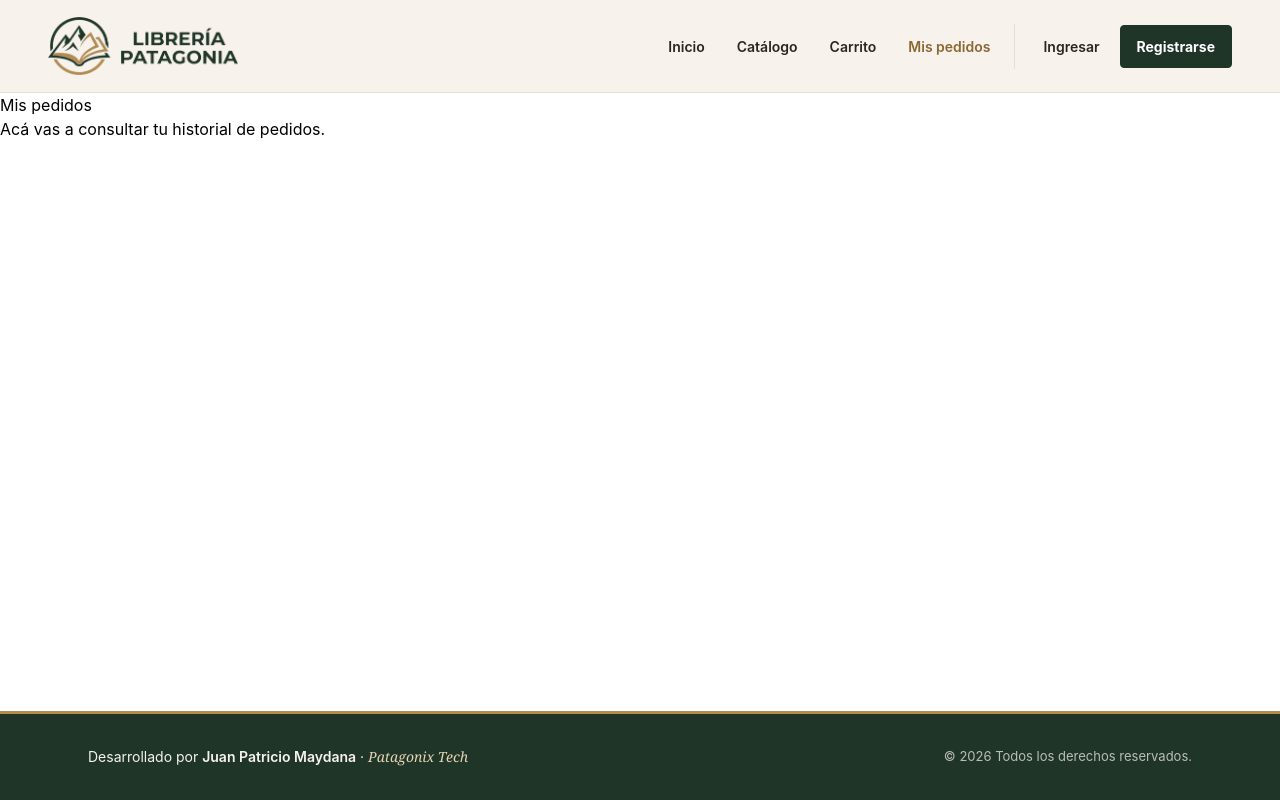
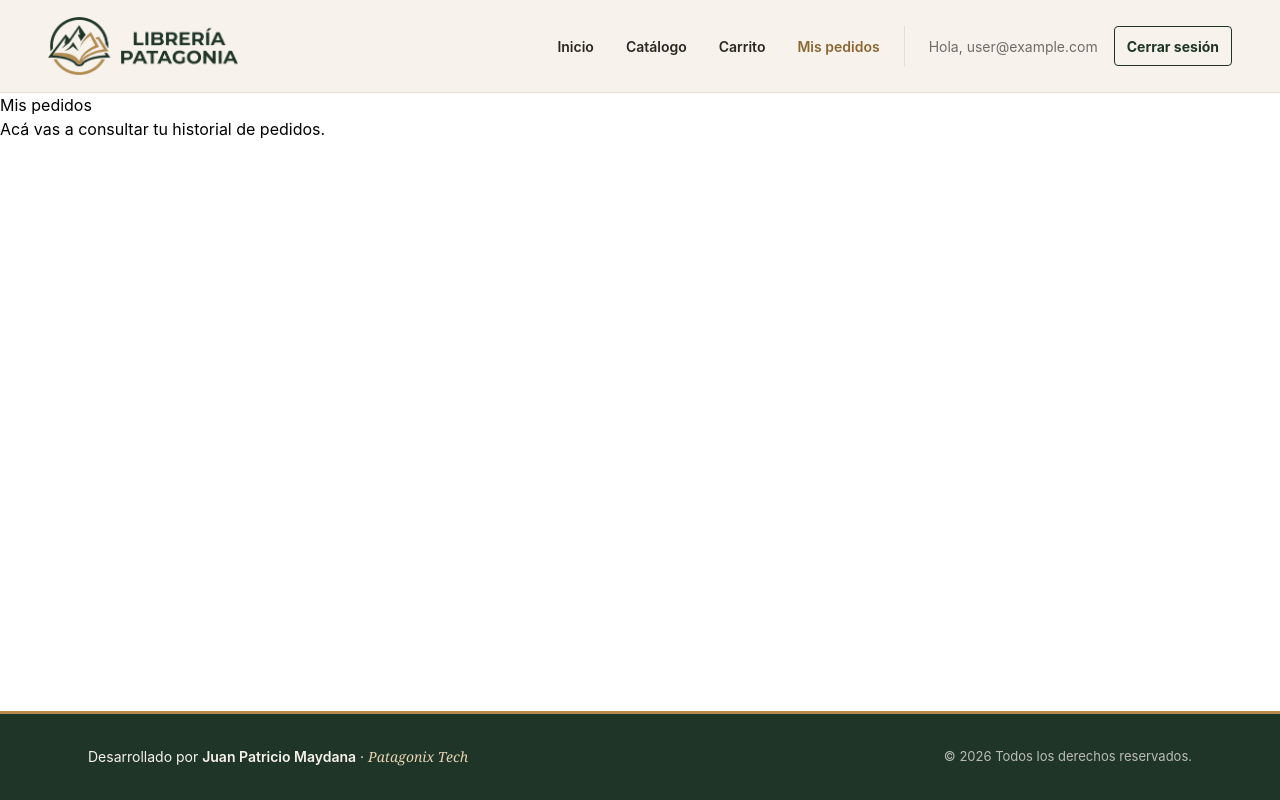
Before and after one commit to jpatriciomaydana/Proyecto-M5-Juan-patricio-Maydana-FT77, a React (Vite) app: page /mis-pedidos in a window 1280 px wide. Built offline with nearby package versions, Linux system fonts and the light colour scheme; no server answers; the database is empty; sample sign-in values are in the browser's storage.

Commit message:
fix: Mostrar saludo y botón de cerrar sesión en el Navbar

```diff
--- a/src/components/layout/Navbar.css
+++ b/src/components/layout/Navbar.css
@@ -121,6 +121,42 @@
     background: #2d4937;
 }
 
+/* Sesión iniciada: saludo y cierre de sesión */
+
+.navbar__greeting {
+    display: block;
+    min-width: 0;
+    padding: 12px 8px;
+    overflow: hidden;
+    color: #706d63;
+    font-size: 14px;
+    text-overflow: ellipsis;
+    white-space: nowrap;
+}
+
+.navbar__logout {
+    display: flex;
+    align-items: center;
+    justify-content: center;
+    min-height: 44px;
+    padding: 10px 16px;
+    border: 1px solid #1f3528;
+    border-radius: 4px;
+    background: transparent;
+    color: #1f3528;
+    font-size: 14px;
+    font-weight: 700;
+    cursor: pointer;
+    transition:
+        background 0.2s ease,
+        color 0.2s ease;
+}
+
+.navbar__logout:hover {
+    background: #1f3528;
+    color: #ffffff;
+}
+
 /* ========================================
    TABLET — desde 768 px
    ======================================== */
@@ -172,6 +208,17 @@
     }
 }
 
+.navbar__greeting {
+    max-width: 200px;
+    padding: 10px 4px;
+}
+
+.navbar__logout {
+    min-height: 40px;
+    padding: 8px 12px;
+    white-space: nowrap;
+}
+
 /* ========================================
    ESCRITORIO — desde 1024 px
    ======================================== */
@@ -212,7 +259,8 @@
 /* Accesibilidad: foco visible al navegar con teclado */
 
 .navbar a:focus-visible,
-.navbar__toggle:focus-visible {
+.navbar__toggle:focus-visible,
+.navbar__logout:focus-visible {
     outline: 2px solid #b58a4a;
     outline-offset: 3px;
 }
--- a/src/components/layout/Navbar.tsx
+++ b/src/components/layout/Navbar.tsx
@@ -1,13 +1,30 @@
 import { useState } from "react";
 import type { JSX } from "react";
-import { Link, NavLink } from "react-router-dom";
+import { Link, NavLink, useNavigate } from "react-router-dom";
+
+import { useAuthContext } from "../../contexts/AuthContext";
 import "./Navbar.css";
 
 function Navbar(): JSX.Element {
     const [menuOpen, setMenuOpen] = useState(false);
+    const { user, profile, loading, logout } = useAuthContext();
+    const navigate = useNavigate();
+
+    const greetingName = profile?.displayName || user?.email;
 
     function closeMenu(): void {
         setMenuOpen(false);
+    }
+
+    async function handleLogout(): Promise<void> {
+        try {
+            await logout();
+            navigate("/");
+        } catch (error) {
+            console.error("Error al cerrar sesión:", error);
+        } finally {
+            closeMenu();
+        }
     }
 
     return (
@@ -76,7 +93,24 @@ function Navbar(): JSX.Element {
                         Mis pedidos
                     </NavLink>
 
+                    {!loading && (
                         <div className="navbar__account">
+                            {user ? (
+                                <>
+                                    <span className="navbar__greeting">
+                                        Hola, {greetingName}
+                                    </span>
+
+                                    <button
+                                        type="button"
+                                        className="navbar__logout"
+                                        onClick={handleLogout}
+                                    >
+                                        Cerrar sesión
+                                    </button>
+                                </>
+                            ) : (
+                                <>
                                     <NavLink
                                         to="/login"
                                         className="navbar__link"
@@ -92,7 +126,10 @@ function Navbar(): JSX.Element {
                                     >
                                         Registrarse
                                     </NavLink>
+                                </>
+                            )}
                         </div>
+                    )}
                 </div>
             </nav>
         </header>
```
Lines whose indentation alone changed are shown as unchanged.
